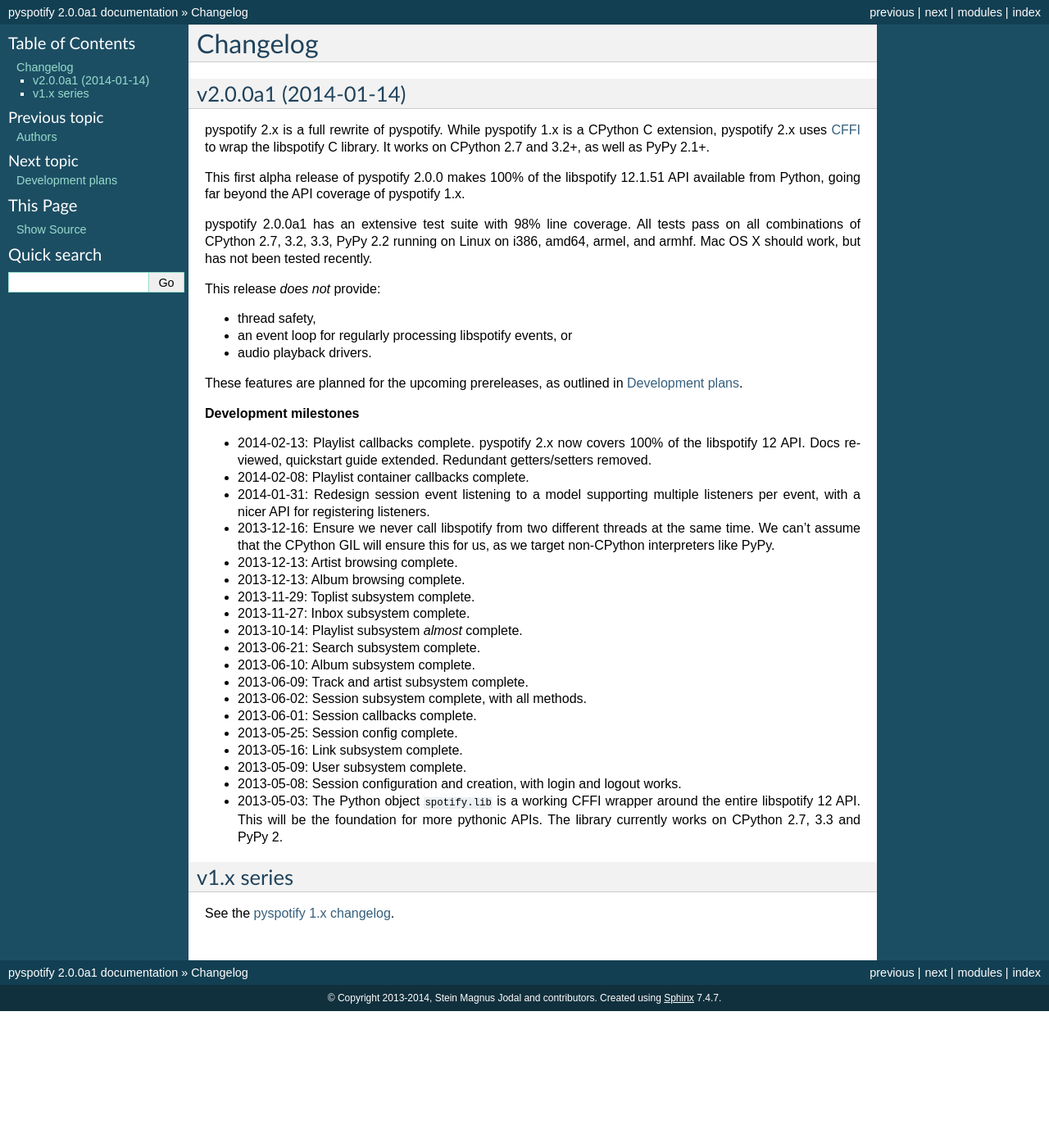
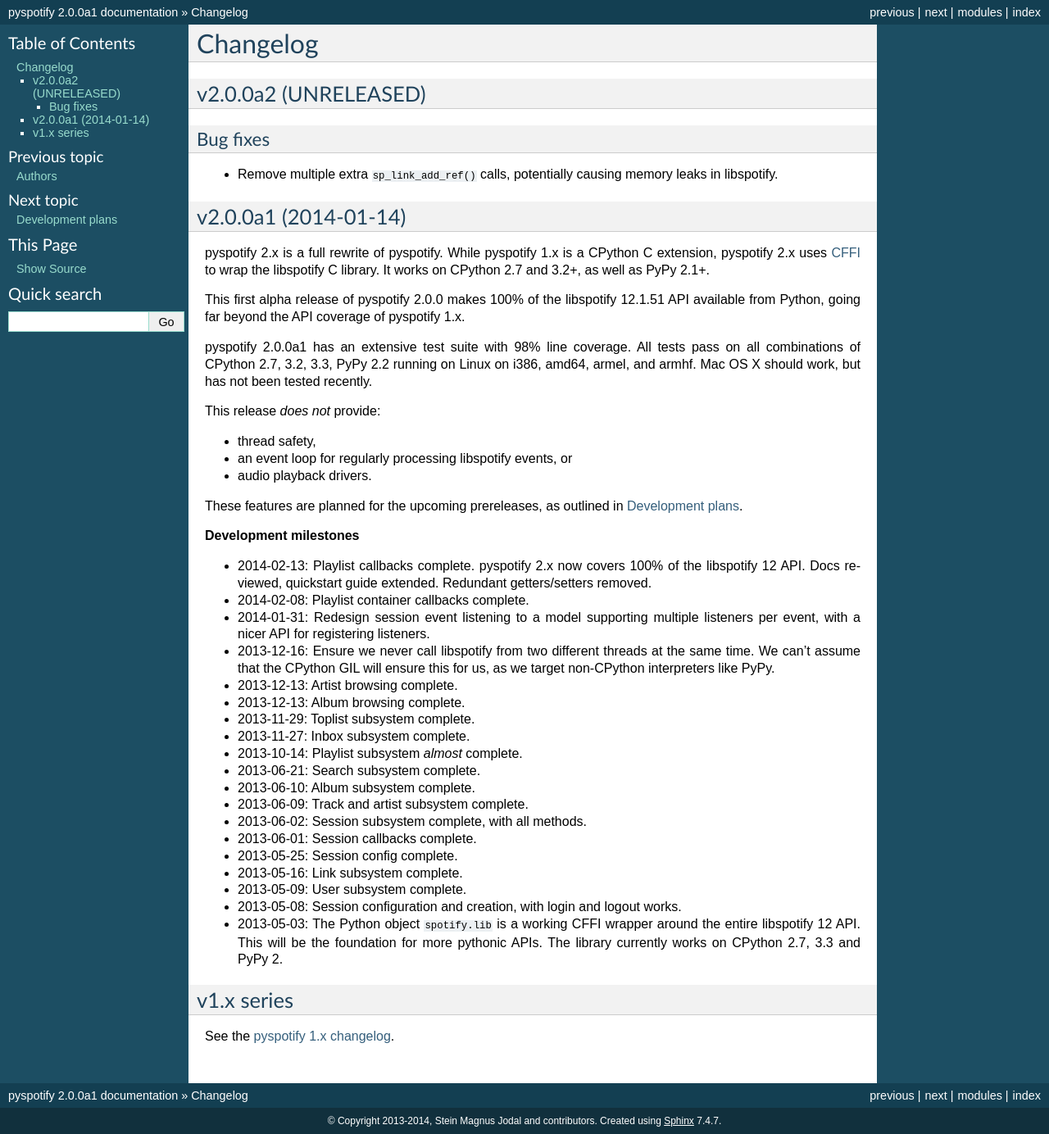
Before and after one commit to jodal/pyspotify, a Sphinx documentation site: the page built from docs/changelog.rst, in a window 1280 px wide. Shown: the whole page at 82% size. Built offline with Sphinx 7.4.7, drawn with Linux system fonts in a browser that asks for light colours; pages that are not in the unit, such as notebooks, are missing from menus; before the commit the page ends 1234 px from its top, so only the background shows below that.

Commit message:
docs: Update changelog and dev plans

```diff
--- a/docs/changelog.rst
+++ b/docs/changelog.rst
@@ -1,6 +1,16 @@
 *********
 Changelog
 *********
+
+v2.0.0a2 (UNRELEASED)
+=====================
+
+Bug fixes
+---------
+
+- Remove multiple extra ``sp_link_add_ref()`` calls, potentially causing
+  memory leaks in libspotify.
+
 
 v2.0.0a1 (2014-01-14)
 =====================
--- a/docs/plans.rst
+++ b/docs/plans.rst
@@ -14,6 +14,8 @@
   working on the data returned by the previous libspotify call. This will
   require review of all code and the addition of a decorator to the methods
   needing protection against other threads using libspotify while it executes.
+
+- Ensure we never edit shared data structures without holding the global lock.
 
 - React to ``notify_main_thread`` callbacks and do ``process_events()`` for us
   in a worker thread in the background. This will be a lot easier to implement
```
